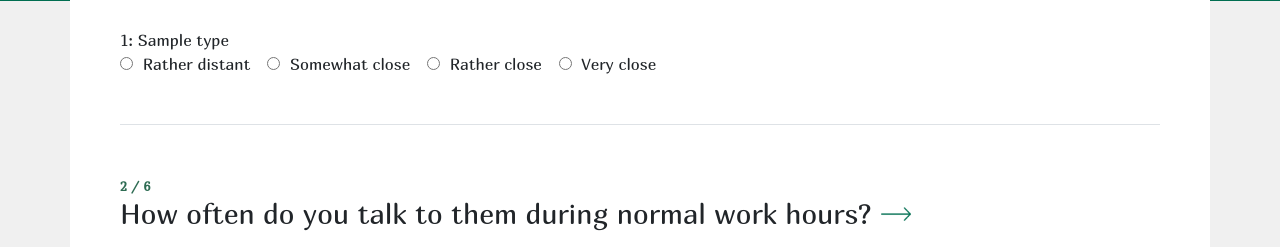
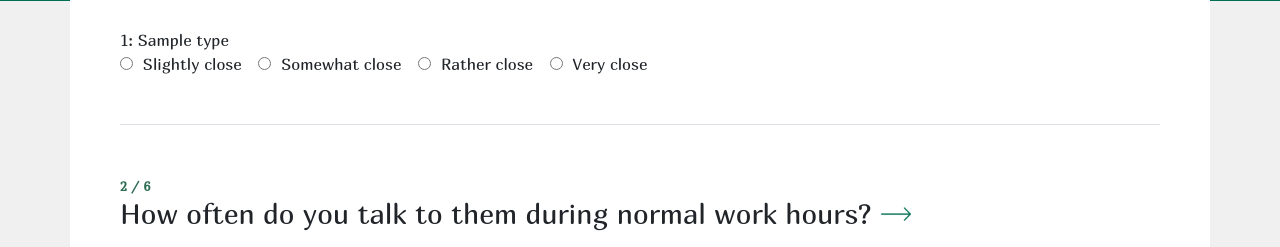
Before and after one commit to kokuwabara1976/networksheet, a Flask app: template templates/how.html in a window 1280 px wide. Shown: the part 878-1125 px from the top of the page. Run offline with Flask 3, Linux system fonts and the light colour scheme; the template is opened without the code that fills it: most values are stand-ins (such as "Sample title", 1, 10 or a date in 2020); some libraries are stand-ins or nearby versions.

Commit message:
Rename closeness label "Rather distant" to "Slightly close"
Co-Authored-By: Claude Sonnet 5 <noreply@anthropic.com>

```diff
--- a/app.py
+++ b/app.py
@@ -14,7 +14,7 @@ app = Flask(__name__)
 app.secret_key = "aVerySecretKey"
 PORT = 8081
 
-CLOSE_LEVELS = ["Rather distant", "Somewhat close", "Rather close", "Very close"]
+CLOSE_LEVELS = ["Slightly close", "Somewhat close", "Rather close", "Very close"]
 FREQ_LEVELS = ["1-2 times a year", "Every few months", "Every month", "Every week"]
 
 QUEST_LEVELS = {"close": CLOSE_LEVELS, "work": FREQ_LEVELS, "outside": FREQ_LEVELS, "help": FREQ_LEVELS}
--- a/static/js/custom.js
+++ b/static/js/custom.js
@@ -85,7 +85,7 @@ function generatePDF() {
     doc.setFontSize(9);
     doc.setFont("roboto_light");
     doc.setTextColor(32, 33, 36);
-    doc.text(0.4, 5.4, "How close are you? [1/4=rather distant, 2/4=somewhat close, 3/4=rather close, 4/4=very close]");
+    doc.text(0.4, 5.4, "How close are you? [1/4=slightly close, 2/4=somewhat close, 3/4=rather close, 4/4=very close]");
 
     doc.setFontSize(9);
     doc.setFont("roboto_light");
--- a/templates/how.html
+++ b/templates/how.html
@@ -42,13 +42,13 @@
             <h3 class="section-title arrow-green mb-5">How close are you?</h3>
             <p class="mb-5">People feel close if they trust each other and feel comfortable discussing personal matters. How close do you feel towards your contacts?</p>
             {% for node in nodes %}
-            {% set ans = answers.get(node.id, {}).get('close', 'Rather distant') %}
+            {% set ans = answers.get(node.id, {}).get('close', 'Slightly close') %}
             {{ node.id }}: {{ node.type }}
             <div class="form-group">
               <div class="form-check form-check-inline">
                 <label class="form-check-label" for="inlineRadio1_{{ node.id }}">
-                <input class="form-check-input" {% if ans == 'Rather distant' %}checked{% endif %} type="radio" name="close_{{ node.id }}" id="inlineRadio1_{{ node.id }}" value="Rather distant" required>
-                Rather distant</label>
+                <input class="form-check-input" {% if ans == 'Slightly close' %}checked{% endif %} type="radio" name="close_{{ node.id }}" id="inlineRadio1_{{ node.id }}" value="Slightly close" required>
+                Slightly close</label>
               </div>
               <div class="form-check form-check-inline">
                 <label class="form-check-label" for="inlineRadio2_{{ node.id }}">
--- a/templates/network.html
+++ b/templates/network.html
@@ -61,7 +61,7 @@
 
             <span class="text-green">Response keys</span>
             <p>
-            How close are you? [1/4=rather distant, 2/4=somewhat close, 3/4=rather close, 4/4=very close]<br>
+            How close are you? [1/4=slightly close, 2/4=somewhat close, 3/4=rather close, 4/4=very close]<br>
             How often do you talk during work? [1/4=0-2 times a year, 2/4=every few months, 3/4=every month, 4/4=every week]<br>
             How often od you talk outside of work? [1/4=0-2 times a year, 2/4=every few months, 3/4=every month, 4/4=every week]<br>
             How balanced are your relationships? [1/4=quite unbalanced, 2/4=slightly unbalanced, 3/4=generally balanced, 4/4=very balanced]<br>
```
